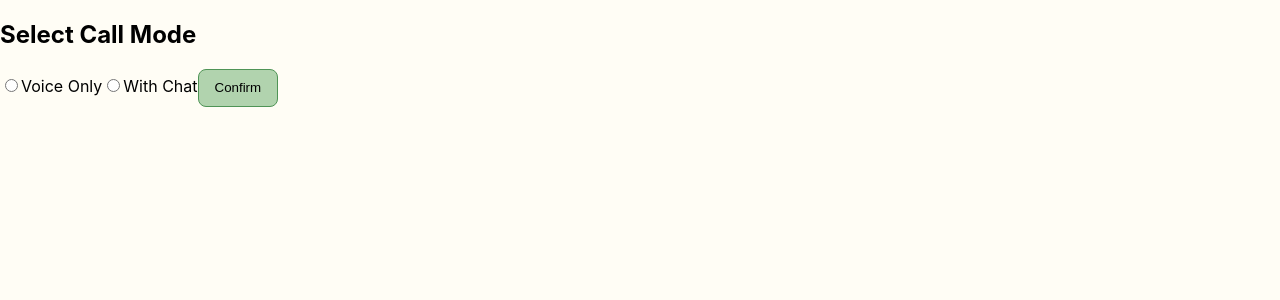
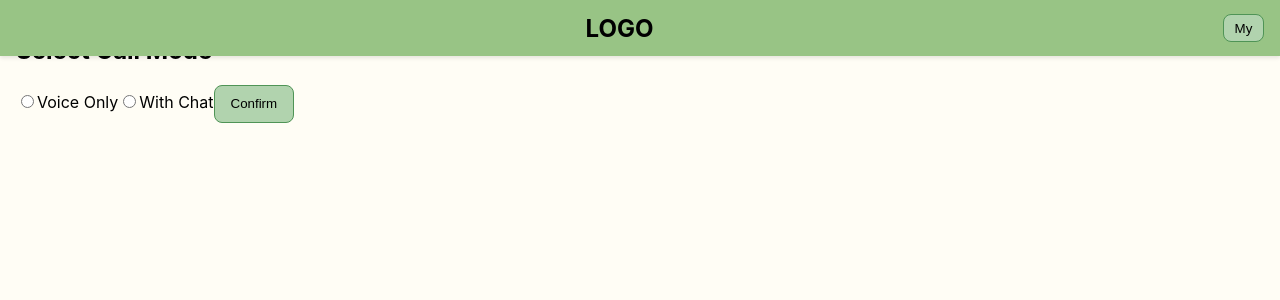
Before and after one commit to Kakaotech-Final-18/Kakaotech-Front, a React (Vite) app: page /call/1 in a window 1280 px wide. Shown: the top 300 px of the page. Built offline with nearby package versions, Linux system fonts and the light colour scheme; no server answers.

Commit message:
patch : MainLayout에서 children으로 각 screen 로딩하는 방식으로 전환

```diff
--- a/src/App.jsx
+++ b/src/App.jsx
@@ -1,5 +1,6 @@
 import React from 'react';
 import { BrowserRouter as Router, Routes, Route } from 'react-router-dom';
+import MainLayout from './layouts/MainLayout';
 import OnboardingScreen from './components/OnboardingScreen';
 import CallHomeScreen from './components/CallHomeScreen';
 import CallScreen from './components/CallScreen';
@@ -9,11 +10,13 @@ const App = () => {
   return (
     <SocketProvider>
       <Router>
-        <Routes>
-          <Route path="/" element={<OnboardingScreen />} />
-          <Route path="/call/home" element={<CallHomeScreen />} />
-          <Route path="/call/:roomName" element={<CallScreen />} />
-        </Routes>
+        <MainLayout>
+          <Routes>
+            <Route path="/" element={<OnboardingScreen />} />
+            <Route path="/call/home" element={<CallHomeScreen />} />
+            <Route path="/call/:roomName" element={<CallScreen />} />
+          </Routes>
+        </MainLayout>
       </Router>
     </SocketProvider>
   );
--- /dev/null
+++ b/src/layouts/MainLayout.css
@@ -0,0 +1,11 @@
+.main-layout {
+  min-height: 100vh;
+  display: flex;
+  flex-direction: column;
+  background-color: var(--color-background-main);
+}
+
+.main-content {
+  flex: 1;
+  padding: var(--spacing);
+}
--- /dev/null
+++ b/src/layouts/MainLayout.jsx
@@ -0,0 +1,16 @@
+import React from 'react';
+import Header from '../components/common/Header';
+import './MainLayout.css';
+
+const MainLayout = ({ children }) => {
+  return (
+    <div className="main-layout">
+      {/* 공통 Header */}
+      <Header showMyPageButton={true} />
+      {/* 페이지별 컨텐츠 */}
+      <div className="main-content">{children}</div>
+    </div>
+  );
+};
+
+export default MainLayout;
```
